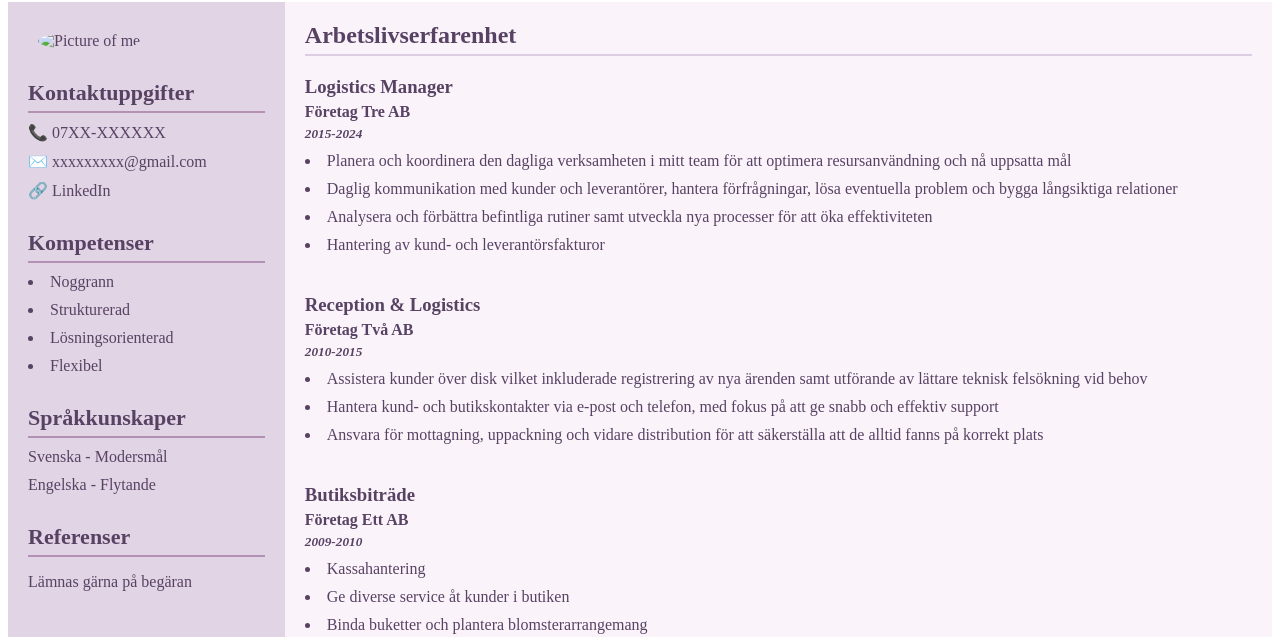
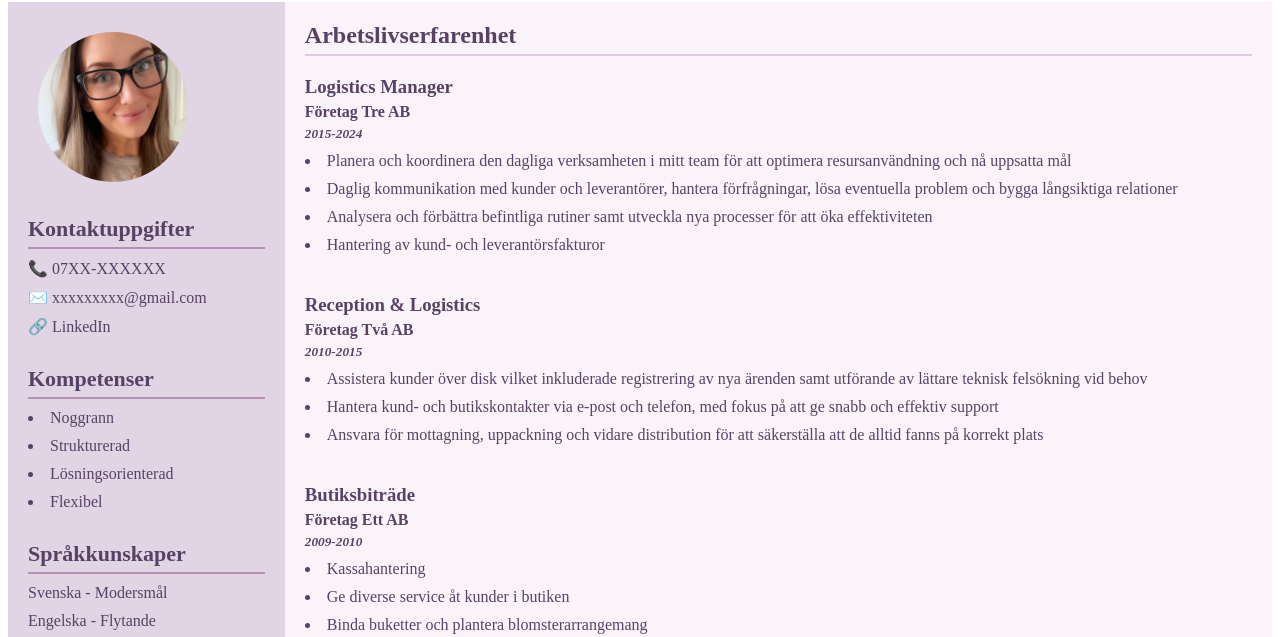
Before and after one commit to Milla-8/CV, a plain HTML site: page index.html in a window 1280 px wide. Shown: the part 109-746 px from the top of the page. Drawn offline with Linux system fonts and the light colour scheme; the site is published under a folder, as on GitHub Pages, so addresses that start at the root find nothing.

Commit message:
Updated design

```diff
--- a/index.html
+++ b/index.html
@@ -13,7 +13,7 @@
     </header>
     <div class="container">
     <div class="left-side">
-        <img src="/images/camilla_picture.png" alt="Picture of me">
+        <img src="images/camilla_picture.png" alt="Picture of me">
         <section id="Kontakt">
             <h2>Kontaktuppgifter</h2>
             <p class="contact">📞 07XX-XXXXXX</p>
```
